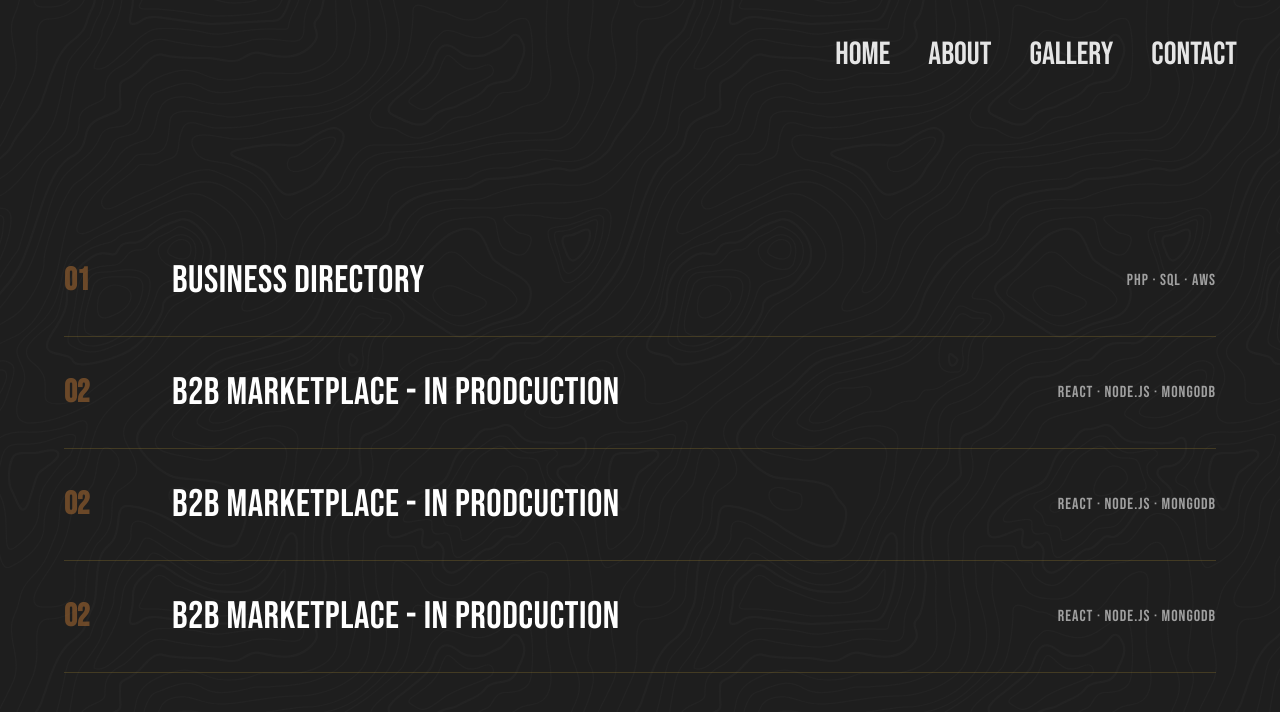
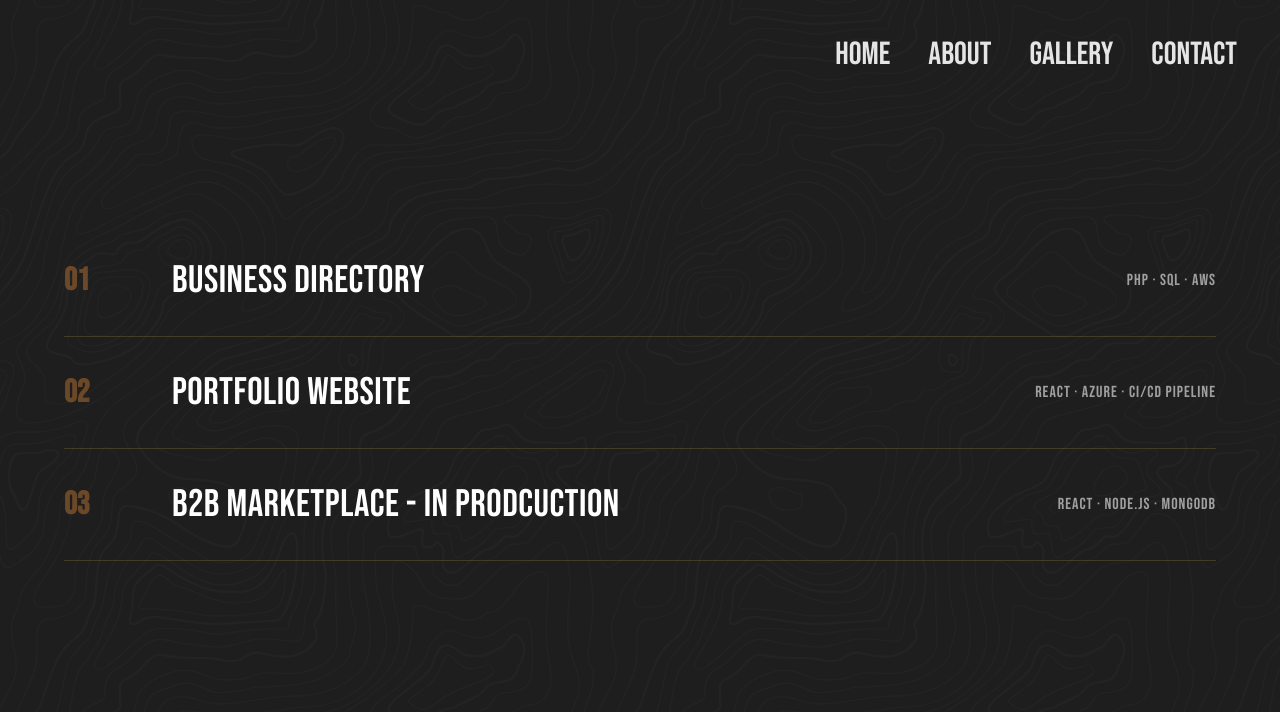
Before and after one commit to Mimorozu/portfolio-website, a React (Create React App) app: page /gallery in a window 1280 px wide. Shown: the top 712 px of the page. Built offline with nearby package versions, Linux system fonts and the light colour scheme; a web font is replaced by a local one.

Commit message:
updated gallery page with peronal website portfolio

```diff
--- a/src/components/Gallery.js
+++ b/src/components/Gallery.js
@@ -14,20 +14,13 @@ export default function Gallery() {
         },
         {
             number: "02",
-            title: "B2B Marketplace - in prodcuction",
-            tech: "React · Node.js · MongoDB",
+            title: "Portfolio Website",
+            tech: "React · Azure · CI/CD pipeline",
             image: "/project2.png", // Replace with your image
             url: ""
         },
         {
-            number: "02",
-            title: "B2B Marketplace - in prodcuction",
-            tech: "React · Node.js · MongoDB",
-            image: "/project2.png", // Replace with your image
-            url: ""
-        },
-        {
-            number: "02",
+            number: "03",
             title: "B2B Marketplace - in prodcuction",
             tech: "React · Node.js · MongoDB",
             image: "/project2.png", // Replace with your image
```
